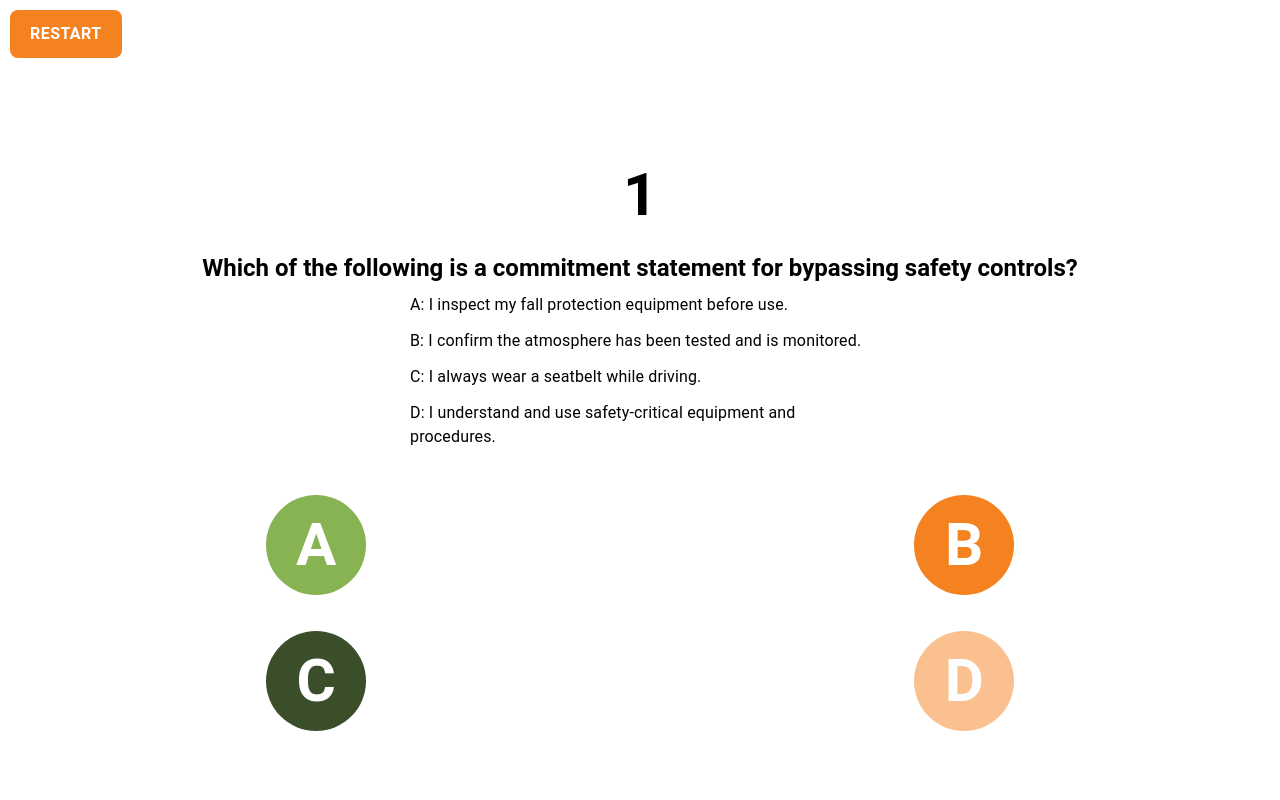
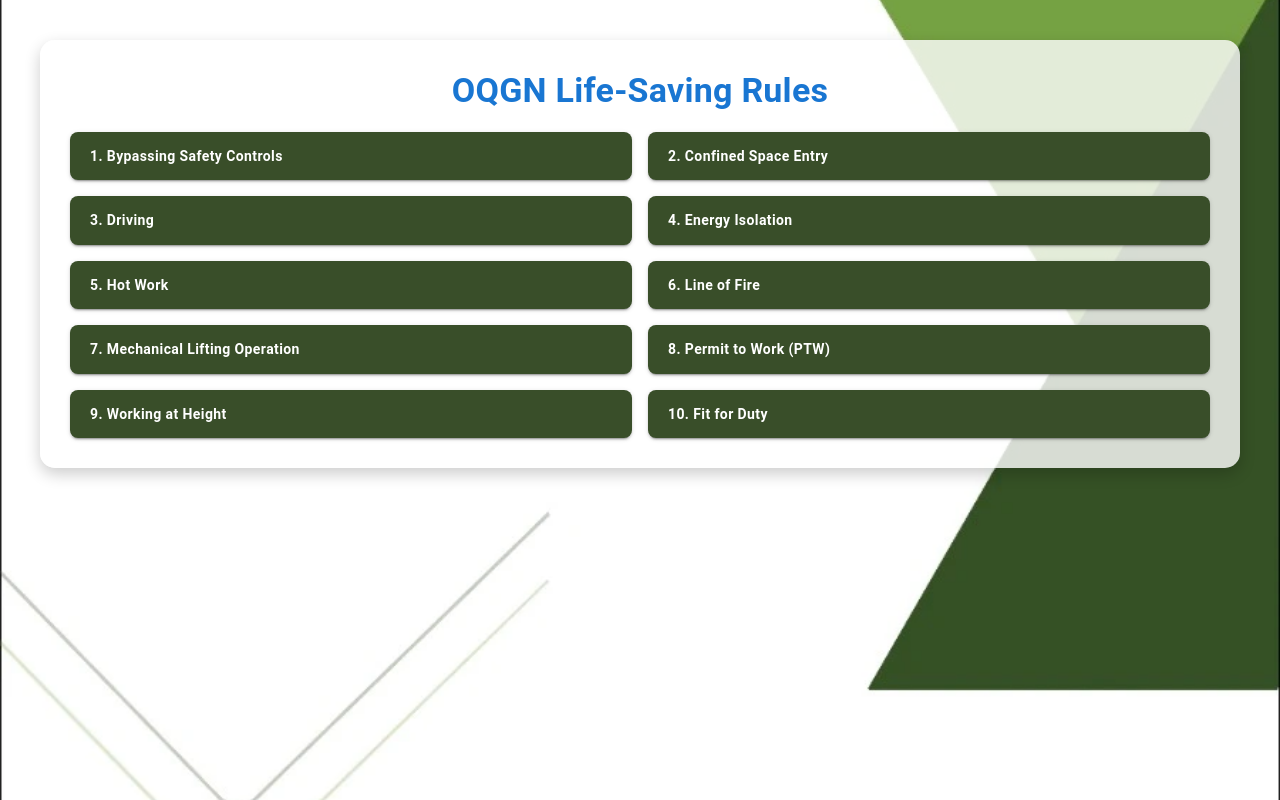
Before and after one commit to wasimakram516/OQGN-Life-Saving-Rules, a React (Create React App) app: page / in a window 1280 px wide. Both pictures are taken after a click on the button 1061 px from the left and 611 px from the top of the page. Built offline with nearby package versions, Linux system fonts and the light colour scheme.

Commit message:
updated the flow of game and added a questions heading screen

```diff
--- a/package.json
+++ b/package.json
@@ -1,5 +1,5 @@
 {
-  "name": "oqgn-quiz-game2",
+  "name": "oqgn-life-saving-rules",
   "version": "0.1.0",
   "private": true,
   "dependencies": {
@@ -44,6 +44,6 @@
   "devDependencies": {
     "gh-pages": "^6.1.1"
   },
- "homepage": "https://wasimakram516.github.io/QuizGame2"
+ "homepage": "https://wasimakram516.github.io/OQGN-Life-Saving-Rules"
 
 }
--- a/public/index.html
+++ b/public/index.html
@@ -24,7 +24,7 @@
       work correctly both with client-side routing and a non-root public URL.
       Learn how to configure a non-root public URL by running `npm run build`.
     -->
-    <title>OQGN Interactive Quiz 2</title>
+    <title>OQGN-Life Saving Rules</title>
   </head>
   <body>
     <noscript>You need to enable JavaScript to run this app.</noscript>
--- a/src/App.css
+++ b/src/App.css
@@ -13,7 +13,7 @@ body {
 
 .start-screen {
   position: relative;
-  background-image: url('../src/assets/Intro/Background.webp');
+  background-image: url('../src/assets/Intro/NewBGIntro.webp');
   background-size: cover;
   background-repeat: no-repeat;
   background-position: center;
@@ -36,7 +36,8 @@ body {
 .annual-hse {
   position: absolute;
   top: 40%;
-  left: 15%;
+  left: 50%;
+  transform: translateX(-50%);
   z-index: 10;
   height: auto;
   width: 200px;
--- a/src/components/App.js
+++ b/src/components/App.js
@@ -1,26 +1,28 @@
 import React, { useState } from 'react';
 import StartScreen from './StartScreen';
 import Quiz from './Quiz';
-import ResultScreen from './ResultScreen';
+import QuestionSelectionScreen from './QuestionSelectionScreen';
 import quizData from '../data/quizData';
 
+function App() {
+  const [gameState, setGameState] = useState('start'); // 'start', 'selection', 'quiz'
+  const [score, setScore] = useState(0);
+  const [selectedQuestionIndex, setSelectedQuestionIndex] = useState(null);
 
-function App() {
-  const [gameState, setGameState] = useState('start'); // 'start', 'quiz', 'result'
-  const [score, setScore] = useState(0);
-
-  // Start the game by showing section A
   const startGame = () => {
     setScore(0);
+    setGameState('selection');
+  };
+
+  const selectQuestion = (index) => {
+    setSelectedQuestionIndex(index);
     setGameState('quiz');
   };
 
-  // End the quiz and move to the next stage
   const endGame = () => {
-    setGameState('result');
+    setGameState('selection');
   };
 
-  // Restart the game
   const restartGame = () => {
     setGameState('start');
   };
@@ -28,22 +30,15 @@ function App() {
   return (
     <div className="App">
       {gameState === 'start' && <StartScreen startGame={startGame} />}
-
-      {/* Quiz */}
+      {gameState === 'selection' && (
+        <QuestionSelectionScreen quizData={quizData} selectQuestion={selectQuestion} />
+      )}
       {gameState === 'quiz' && (
         <Quiz
           endGame={endGame}
           incrementScore={() => setScore(score + 1)}
           quizData={quizData}
-          restartGame={restartGame}
-        />
-      )}
-
-      {/* Result Screen */}
-      {gameState === 'result' && (
-        <ResultScreen
-          score={score}
-          total={quizData.length}
+          currentQuestionIndex={selectedQuestionIndex}
           restartGame={restartGame}
         />
       )}
--- /dev/null
+++ b/src/components/QuestionSelectionScreen.js
@@ -0,0 +1,77 @@
+import React from 'react';
+import { Box, Button, Typography, Grid, Paper } from '@mui/material';
+import BackgroundImage from '../assets/Section/Background.webp'; // Import the image
+
+function QuestionSelectionScreen({ quizData, selectQuestion }) {
+  return (
+    <Box
+      sx={{
+        display: 'flex',
+        flexDirection: 'column',
+        alignItems: 'center',
+        justifyContent: 'start',
+        minHeight: '100vh',
+        backgroundImage: `url(${BackgroundImage})`, // Use the imported image
+        backgroundSize: 'cover',
+        backgroundPosition: 'center',
+        backgroundRepeat: 'no-repeat',
+        padding: '40px',
+      }}
+    >
+      {/* Add a Paper component for a card-like appearance */}
+      <Paper
+        elevation={4}
+        sx={{
+          padding: '30px',
+          borderRadius: '15px',
+          backgroundColor: 'rgba(255, 255, 255, 0.8)', // Slight transparency for better readability
+          boxShadow: '0 6px 16px rgba(0, 0, 0, 0.2)',
+        }}
+      >
+        {/* Add a heading with improved typography */}
+        <Typography
+          variant="h4"
+          gutterBottom
+          sx={{
+            color: '#1976D2', // Blue color
+            fontWeight: 'bold',
+            marginBottom: '20px',
+            textAlign: 'center',
+          }}
+        >
+          OQGN Life-Saving Rules
+        </Typography>
+
+        {/* Use Grid layout for the buttons */}
+        <Grid container spacing={2} justifyContent="start">
+          {quizData.map((question, index) => (
+            <Grid item xs={12} sm={6} key={index}>
+              <Button
+                variant="contained"
+                fullWidth
+                onClick={() => selectQuestion(index)}
+                sx={{
+                  backgroundColor: 'primary.main',
+                  color: '#fff',
+                  fontWeight: 'bold',
+                  padding: '12px',
+                  textTransform: 'none',
+                  borderRadius: '8px',
+                  justifyContent: 'flex-start', // Align text to the left
+                  paddingLeft: '20px', // Add padding to give space on the left
+                  '&:hover': {
+                    backgroundColor: 'primary.light', // Hover effect
+                  },
+                }}
+              >
+                {`${index + 1}. ${question.heading}`}
+              </Button>
+            </Grid>
+          ))}
+        </Grid>
+      </Paper>
+    </Box>
+  );
+}
+
+export default QuestionSelectionScreen;
--- a/src/components/Quiz.js
+++ b/src/components/Quiz.js
@@ -16,9 +16,8 @@ const wrongAnswerImages = {
   D: wrongImageD,
 };
 
-function Quiz({ endGame, incrementScore, quizData, restartGame }) {
+function Quiz({ endGame, incrementScore, quizData, currentQuestionIndex, restartGame }) {
   const theme = useTheme();
-  const [currentQuestionIndex, setCurrentQuestionIndex] = useState(0);
   const [feedback, setFeedback] = useState(null); // 'correct' or 'wrong'
   const [feedbackImage, setFeedbackImage] = useState(null); // Feedback image for the modal
   const [imageLoading, setImageLoading] = useState(false); // Image loading state
@@ -60,14 +59,9 @@ function Quiz({ endGame, incrementScore, quizData, restartGame }) {
   };
 
   const handleNextQuestion = () => {
-    setFeedback(null); // Reset feedback for next question
-    setFeedbackImage(null); // Reset feedback image
-    const nextIndex = currentQuestionIndex + 1;
-    if (nextIndex < quizData.length) {
-      setCurrentQuestionIndex(nextIndex); // Move to the next question
-    } else {
-      endGame(); // End the game if it's the last question
-    }
+    setFeedback(null);
+    setFeedbackImage(null);
+    endGame(); // Return to the question selection screen
   };
 
   return (
--- a/src/data/quizData.js
+++ b/src/data/quizData.js
@@ -1,90 +1,100 @@
 const quizData = [
   {
+    heading: 'Bypassing Safety Controls',
     question: 'Which of the following is a commitment statement for bypassing safety controls?',
     options: [
       { text: 'A: I inspect my fall protection equipment before use.', isCorrect: false },
       { text: 'B: I confirm the atmosphere has been tested and is monitored.', isCorrect: false },
       { text: 'C: I always wear a seatbelt while driving.', isCorrect: false },
-      { text: 'D: I understand and use safety-critical equipment and procedures.', isCorrect: true }, // Correct Answer
+      { text: 'D: I understand and use safety-critical equipment and procedures.', isCorrect: true },
     ],
   },
   {
+    heading: 'Confined Space Entry',
     question: 'What should you do before entering a confined space?',
     options: [
       { text: 'A: I never cross barriers unless authorized.', isCorrect: false },
       { text: 'B: I position myself to avoid moving objects.', isCorrect: false },
-      { text: 'C: I confirm the breathing apparatus is inspected and tested.', isCorrect: true }, // Correct Answer
+      { text: 'C: I confirm the breathing apparatus is inspected and tested.', isCorrect: true },
       { text: 'D: I ensure all energy sources are identified.', isCorrect: false },
     ],
   },
   {
+    heading: 'Driving',
     question: 'Which of these is a key commitment for following safe driving rules?',
     options: [
       { text: 'A: I tie off 100% to suitable anchor points.', isCorrect: false },
-      { text: 'B: I do not use mobile phones or radios while driving.', isCorrect: true }, // Correct Answer
+      { text: 'B: I do not use mobile phones or radios while driving.', isCorrect: true },
       { text: 'C: I confirm the atmosphere has been tested before starting work.', isCorrect: false },
       { text: 'D: I obtain authorization before overriding critical safety controls.', isCorrect: false },
     ],
   },
   {
+    heading: 'Energy Isolation',
     question: 'What is a key action to verify energy isolation before work begins?',
     options: [
       { text: 'A: I use suitable anchor points when working at height.', isCorrect: false },
       { text: 'B: I ensure all flammable materials are removed.', isCorrect: false },
       { text: 'C: I confirm the work permit is valid.', isCorrect: false },
-      { text: 'D: I check that there is zero energy and test for residual energy.', isCorrect: true }, // Correct Answer
+      { text: 'D: I check that there is zero energy and test for residual energy.', isCorrect: true },
     ],
   },
   {
+    heading: 'Hot Work',
     question: 'How should you manage hot work activities?',
     options: [
       { text: 'A: I always wear my seatbelt.', isCorrect: false },
       { text: 'B: I never walk under a suspended load.', isCorrect: false },
-      { text: 'C: I identify and control ignition sources.', isCorrect: true }, // Correct Answer
+      { text: 'C: I identify and control ignition sources.', isCorrect: true },
       { text: 'D: I ensure all energy sources are isolated.', isCorrect: false },
     ],
   },
   {
+    heading: 'Line of Fire',
     question: 'What is a commitment statement for keeping yourself out of the line of fire?',
     options: [
       { text: 'A: I follow journey management requirements.', isCorrect: false },
       { text: 'B: I test the atmosphere before starting work.', isCorrect: false },
       { text: 'C: I confirm the permit to work is valid.', isCorrect: false },
-      { text: 'D: I establish and obey barriers and exclusion zones.', isCorrect: true }, // Correct Answer
+      { text: 'D: I establish and obey barriers and exclusion zones.', isCorrect: true },
     ],
   },
   {
+    heading: 'Mechanical Lifting Operation',
     question: 'What should be confirmed before starting a mechanical lifting operation?',
     options: [
       { text: 'A: I check all flammable materials are isolated.', isCorrect: false },
-      { text: 'B: I confirm the load is securely rigged and bundled.', isCorrect: true }, // Correct Answer
+      { text: 'B: I confirm the load is securely rigged and bundled.', isCorrect: true },
       { text: 'C: I confirm hazardous energy sources are isolated.', isCorrect: false },
       { text: 'D: I inspect my fall protection equipment.', isCorrect: false },
     ],
   },
   {
+    heading: 'Permit to Work (PTW)',
     question: 'What should you do when a permit to work is required?',
     options: [
       { text: 'A: I never walk or work under a suspended load.', isCorrect: false },
       { text: 'B: I maintain isolation effectiveness throughout the duration.', isCorrect: false },
-      { text: 'C: I confirm the permit to work is valid and hazards are controlled.', isCorrect: true }, // Correct Answer
+      { text: 'C: I confirm the permit to work is valid and hazards are controlled.', isCorrect: true },
       { text: 'D: I ensure workers are competent to use fall protection equipment.', isCorrect: false },
     ],
   },
   {
+    heading: 'Working at Height',
     question: 'How should you protect yourself when working at height?',
     options: [
       { text: 'A: I ensure all energy sources are identified.', isCorrect: false },
       { text: 'B: I position myself to avoid moving objects.', isCorrect: false },
-      { text: 'C: I tie off 100% to suitable anchor points.', isCorrect: true }, // Correct Answer
+      { text: 'C: I tie off 100% to suitable anchor points.', isCorrect: true },
       { text: 'D: I wear my seatbelt at all times.', isCorrect: false },
     ],
   },
   {
+    heading: 'Fit for Duty',
     question: 'What is a key part of being fit for duty?',
     options: [
       { text: 'A: I secure tools to prevent dropped objects.', isCorrect: false },
-      { text: 'B: I inform my supervisor if I or a coworker is unfit for work.', isCorrect: true }, // Correct Answer
+      { text: 'B: I inform my supervisor if I or a coworker is unfit for work.', isCorrect: true },
       { text: 'C: I ensure a rescue plan is in place before entering a confined space.', isCorrect: false },
       { text: 'D: I obtain authorization before overriding safety-critical equipment.', isCorrect: false },
     ],
```
Also changed, not shown: src/assets/Intro/NewBGIntro.webp (added), src/assets/Section/Background.webp (added).
